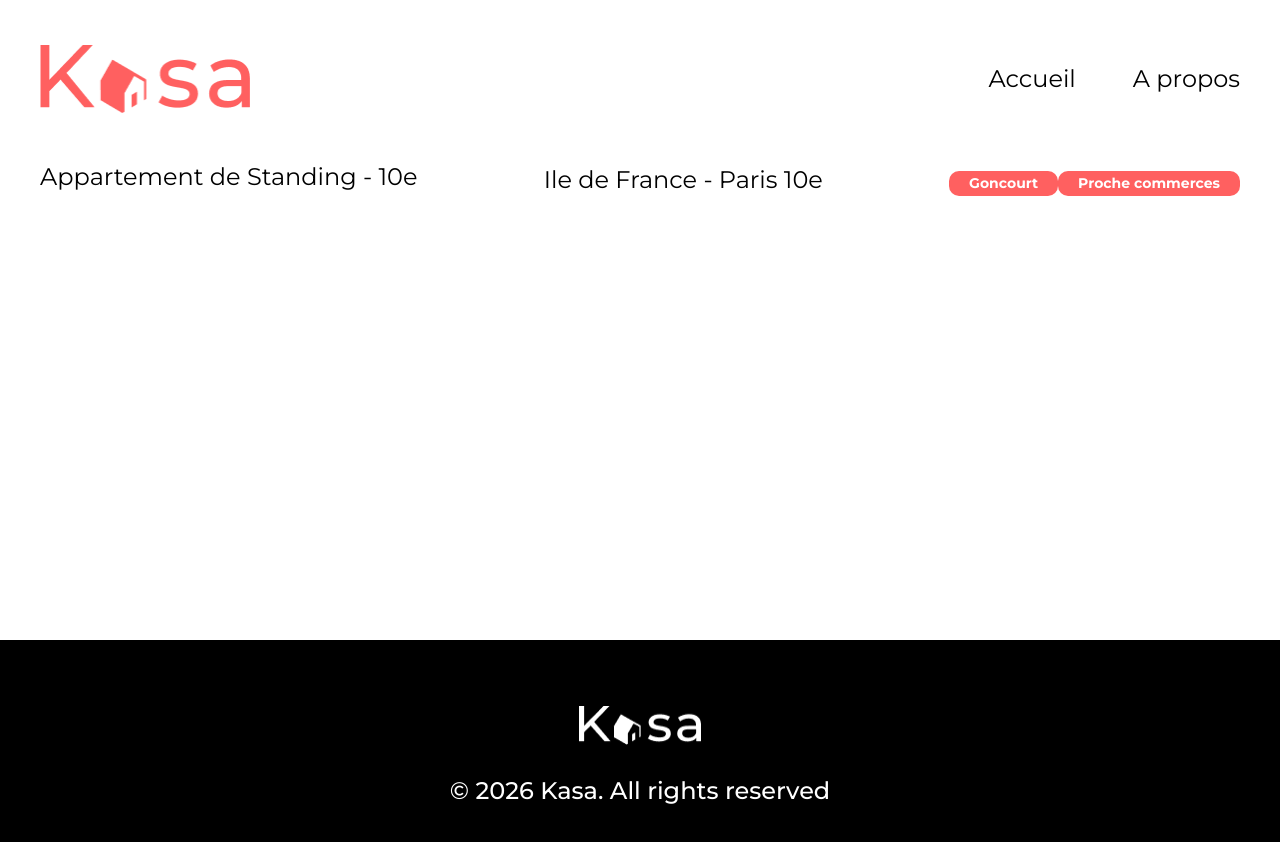
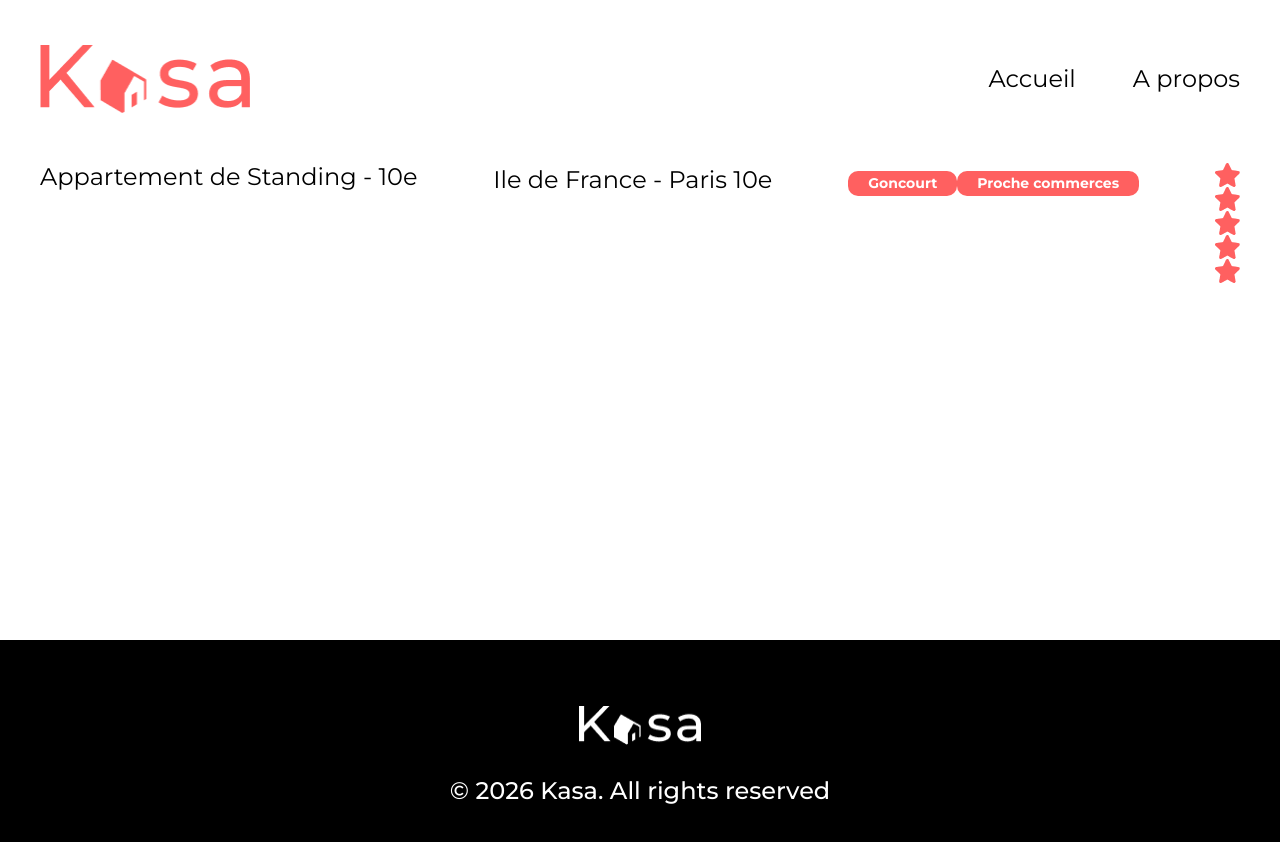
Before and after one commit to MihaiElectron/Kasa, a React (Vite) app: page /housing/0979876d in a window 1280 px wide. Shown: the top 842 px of the page. Built offline with nearby package versions, Linux system fonts and the light colour scheme.

Commit message:
feat(rating): création du composant Rating et affichage de la note depuis le JSON

```diff
--- /dev/null
+++ b/src/components/Rating/Rating.jsx
@@ -0,0 +1,23 @@
+import fullStar from '../../assets/images/star-full.png';
+import emptyStar from '../../assets/images/star-empty.png';
+
+function Rating({ rating }) {
+  const score = Number(rating);
+
+  return (
+    <div className="rating">
+      {[1, 2, 3, 4, 5].map((level) => (
+        <img
+          key={level}
+          src={score >= level ? fullStar : emptyStar}
+          alt={score >= level ? 'Étoile pleine' : 'Étoile vide'}
+          className={`rating__star ${
+            score >= level ? 'rating__star--active' : ''
+          }`}
+        />
+      ))}
+    </div>
+  );
+}
+
+export default Rating;
--- a/src/pages/Housing.jsx
+++ b/src/pages/Housing.jsx
@@ -1,6 +1,7 @@
 import { useParams, Navigate } from 'react-router-dom'
 import logements from '../data/logements.json'
 import Tag from '../components/Tag/Tag'
+import Rating from '../components/Rating/Rating';
 
 function Housing() {
   const { id } = useParams()
@@ -21,6 +22,7 @@ function Housing() {
           <Tag key={index} label={tag} />
         ))}
       </div>
+        <Rating rating={logement.rating} />
     </main>
   )
 }
--- /dev/null
+++ b/src/styles/components/_rating.scss
@@ -0,0 +1,9 @@
+.rating {
+  display: flex;
+  gap: 10px;
+}
+
+.rating__star {
+  width: 25px;
+  height: 25px;
+}
```
Also changed, not shown: src/assets/images/star-empty.png (added), src/assets/images/star-full.png (added).
